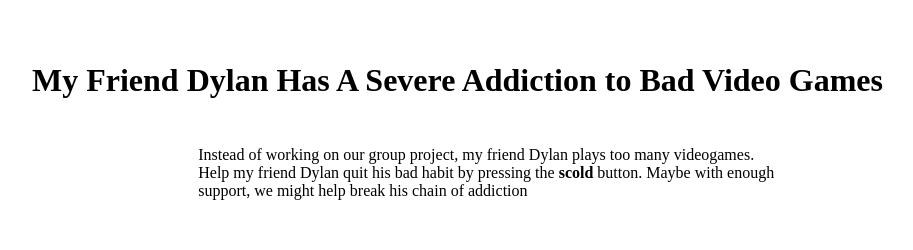
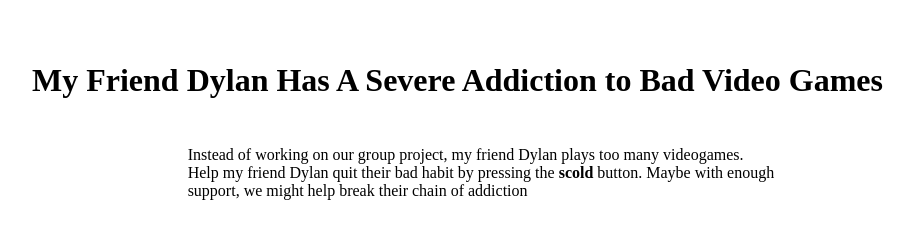
Before and after one commit to lpc-7121/lpc-7121.github.io, a plain HTML site: page index.html in a window 1280 px wide. Shown: the top 250 px of the page, without its empty margins (141-1054 px from the left). Drawn offline with Linux system fonts and the light colour scheme; no server answers.

Commit message:
Small changes

```diff
--- a/index.html
+++ b/index.html
@@ -39,8 +39,8 @@
     </h1>
     <p1 id = "Explanation">
         Instead of working on our group project, my friend Dylan plays too many videogames.<br>
-        Help my friend Dylan quit his bad habit by pressing the <b>scold</b> button. Maybe with enough<br>
-        support, we might help break his chain of addiction
+        Help my friend Dylan quit their bad habit by pressing the <b>scold</b> button. Maybe with enough<br>
+        support, we might help break their chain of addiction
     </p1>
     <div id = "ScoldCounter">
         Scold Counter:
```
